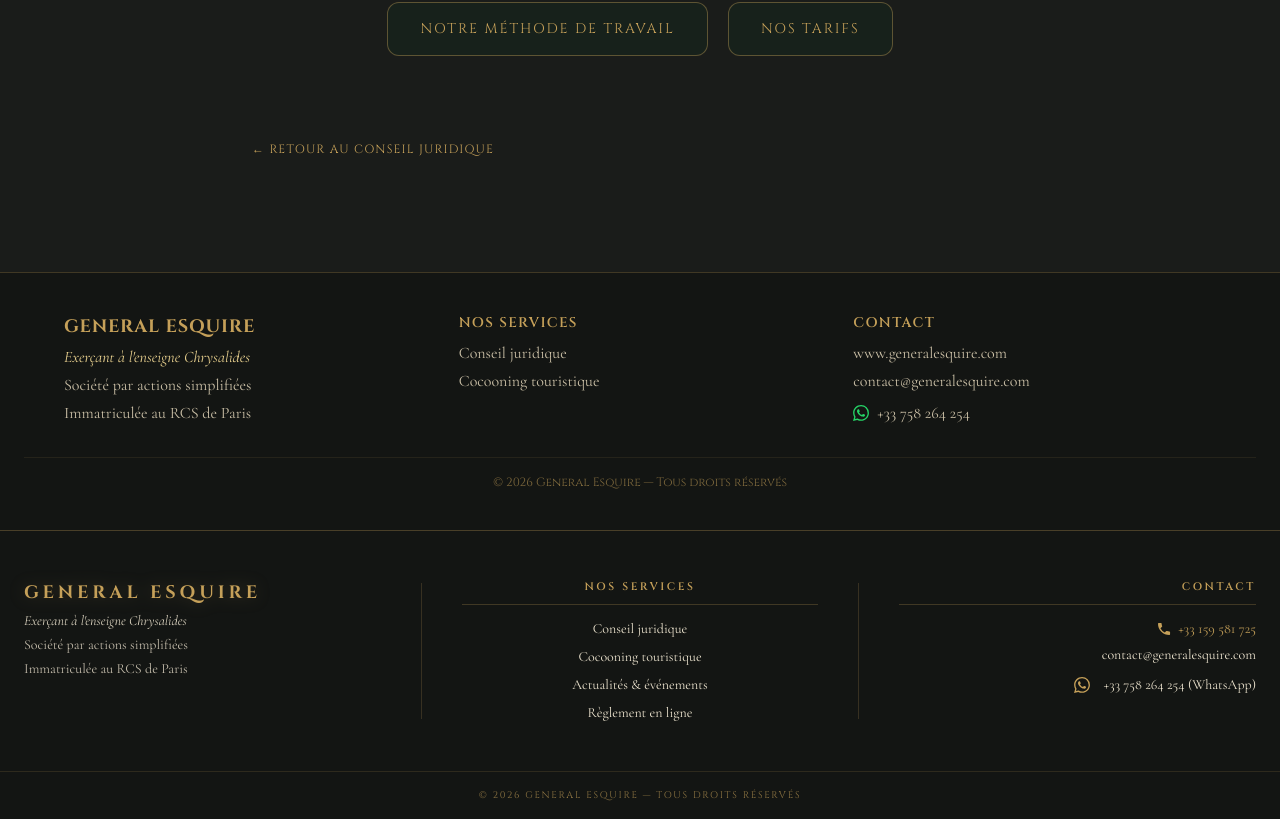
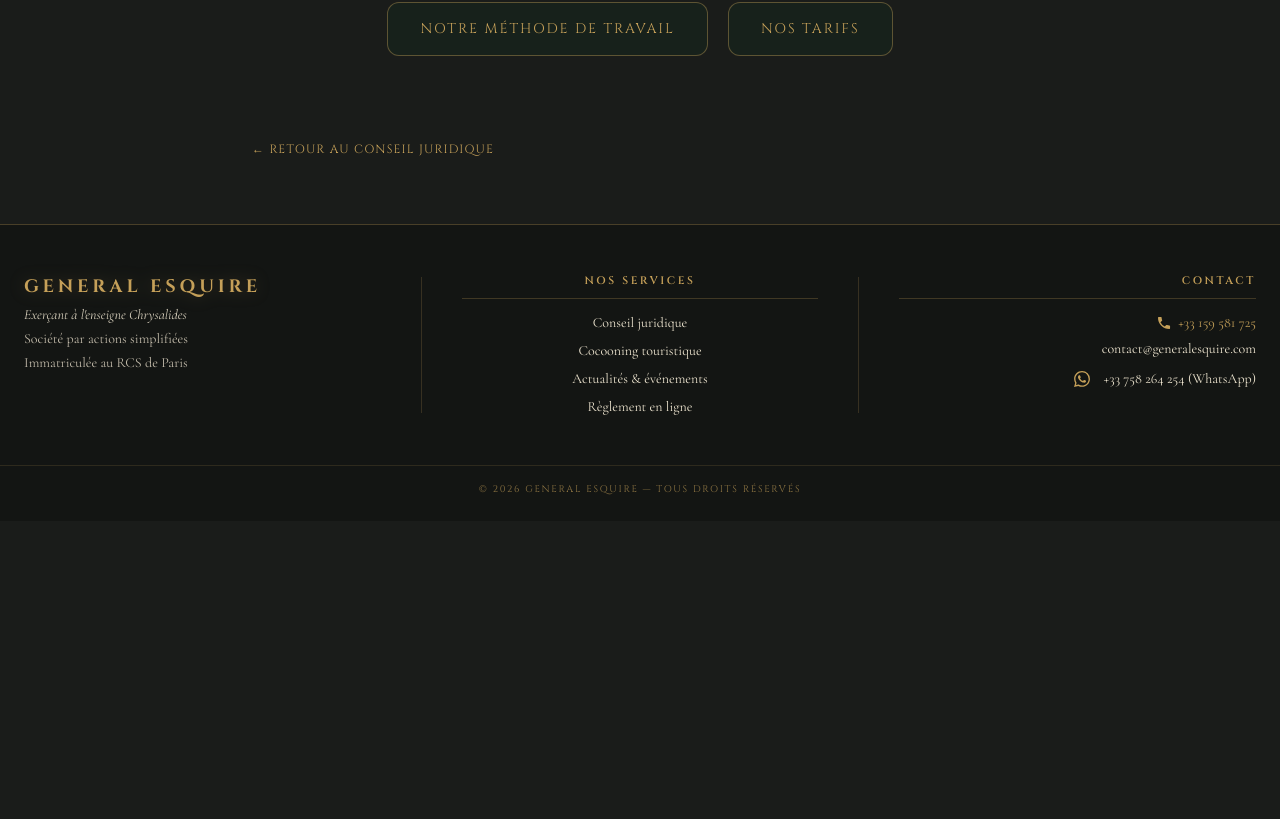
Before and after one commit to Max-De-Jesus/general-esquire, a Next.js app: page /professionnel in a window 1280 px wide. Shown: the part 2936-3755 px from the top of the page. After the commit the page ends 3457 px from the top, so only its background shows below. Built offline with nearby package versions, Linux system fonts and the light colour scheme.

Commit message:
Remove duplicate inline footers from conseil-juridique and professionnel pages and adjust Footer baseline padding for mobile floating controls

```diff
--- a/src/app/conseil-juridique/page.tsx
+++ b/src/app/conseil-juridique/page.tsx
@@ -53,7 +53,7 @@ export default function ConseilJuridiquePage() {
       <header className="w-full bg-[#131513] overflow-hidden">
         <div className="w-full h-[clamp(180px,34vw,460px)] relative overflow-hidden">
           <Image
-            src="/apps/frontend/public/images/"
+            src="/images/BANNERCJ.png"
             alt="Bannière Conseil Juridique — Défendre vos droits, protéger vos intérêts"
             fill
             priority
@@ -543,79 +543,6 @@ export default function ConseilJuridiquePage() {
         </div>
       </main>
 
-      {/* ─── 4. FOOTER ──────────────────────────────────────────────────── */}
-      <footer className="border-t border-[#C5A059]/25 bg-[#131513] py-10 px-6 mt-12">
-        <div className="max-w-6xl mx-auto grid grid-cols-1 md:grid-cols-3 gap-8 text-center md:text-left font-cormorant text-base text-[#cabfa6]">
-          {/* Identity */}
-          <div className="space-y-1">
-            <h3 className="font-cinzel text-lg text-[#C5A059] font-bold tracking-wider">
-              GENERAL ESQUIRE
-            </h3>
-            <p className="italic text-[#E9D18F]">Exerçant à l'enseigne Chrysalides</p>
-            <p>Société par actions simplifiées</p>
-            <p>Immatriculée au RCS de Paris</p>
-          </div>
-
-          {/* Services */}
-          <div className="space-y-1">
-            <h4 className="font-cinzel text-sm text-[#C5A059] uppercase tracking-widest font-semibold mb-2">
-              {lang === "fr" ? "Nos services" : "Our Services"}
-            </h4>
-            <p>
-              <Link href="/conseil-juridique" className="hover:text-[#E9D18F] transition-colors">
-                Conseil juridique
-              </Link>
-            </p>
-            <p>
-              <Link href="/cocooning-touristique" className="hover:text-[#E9D18F] transition-colors">
-                Cocooning touristique
-              </Link>
-            </p>
-          </div>
-
-          {/* Contact */}
-          <div className="space-y-1">
-            <h4 className="font-cinzel text-sm text-[#C5A059] uppercase tracking-widest font-semibold mb-2">
-              Contact
-            </h4>
-            <p>
-              <a
-                href="https://www.generalesquire.com"
-                target="_blank"
-                rel="noopener noreferrer"
-                className="hover:text-[#E9D18F] transition-colors"
-              >
-                www.generalesquire.com
-              </a>
-            </p>
-            <p>
-              <a
-                href="mailto:contact@generalesquire.com"
-                className="hover:text-[#E9D18F] transition-colors"
-              >
-                contact@generalesquire.com
-              </a>
-            </p>
-            <p className="flex items-center justify-center md:justify-start gap-2 pt-1">
-              <a
-                href="https://wa.me/33758264254"
-                target="_blank"
-                rel="noopener noreferrer"
-                className="hover:text-[#E9D18F] transition-colors flex items-center gap-2"
-              >
-                <svg className="w-4 h-4 fill-current text-[#25D366]" viewBox="0 0 24 24">
-                  <path d="M17.472 14.382c-.297-.149-1.758-.867-2.03-.967-.273-.099-.471-.148-.67.15-.197.297-.767.966-.94 1.164-.173.199-.347.223-.644.075-.297-.15-1.255-.463-2.39-1.475-.883-.788-1.48-1.761-1.653-2.059-.173-.297-.018-.458.13-.606.134-.133.298-.347.446-.52.149-.174.198-.298.298-.497.099-.198.05-.371-.025-.52-.075-.149-.669-1.612-.916-2.207-.242-.579-.487-.5-.669-.51-.173-.008-.371-.01-.57-.01-.198 0-.52.074-.792.372-.272.297-1.04 1.016-1.04 2.479 0 1.462 1.065 2.875 1.213 3.074.149.198 2.096 3.2 5.077 4.487.709.306 1.262.489 1.694.625.712.227 1.36.195 1.871.118.571-.085 1.758-.719 2.006-1.413.248-.694.248-1.289.173-1.413-.074-.124-.272-.198-.57-.347m-5.421 7.403h-.004a9.87 9.87 0 01-5.031-1.378l-.361-.214-3.741.982.998-3.648-.235-.374a9.86 9.86 0 01-1.51-5.26c.001-5.45 4.436-9.884 9.888-9.884 2.64 0 5.122 1.03 6.988 2.898a9.825 9.825 0 012.893 6.994c-.003 5.45-4.437 9.884-9.885 9.884m8.413-18.297A11.815 11.815 0 0012.05 0C5.495 0 .16 5.335.157 11.892c0 2.096.547 4.142 1.588 5.945L.057 24l6.305-1.654a11.882 11.882 0 005.683 1.448h.005c6.554 0 11.89-5.335 11.893-11.893a11.821 11.821 0 00-3.48-8.413z" />
-                </svg>
-                <span>+33 758 264 254</span>
-              </a>
-            </p>
-          </div>
-        </div>
-
-        <div className="text-center font-cinzel text-xs text-[#C5A059]/60 mt-8 pt-4 border-t border-[#C5A059]/10">
-          <p>© 2026 General Esquire — Tous droits réservés</p>
-        </div>
-      </footer>
     </div>
   );
 }
--- a/src/app/professionnel/page.tsx
+++ b/src/app/professionnel/page.tsx
@@ -353,79 +353,6 @@ export default function ProfessionnelPage() {
         </div>
       </main>
 
-      {/* ─── 4. FOOTER ──────────────────────────────────────────────────── */}
-      <footer className="border-t border-[#C5A059]/25 bg-[#131513] py-10 px-6 mt-12">
-        <div className="max-w-6xl mx-auto grid grid-cols-1 md:grid-cols-3 gap-8 text-center md:text-left font-cormorant text-base text-[#cabfa6]">
-          {/* Identity */}
-          <div className="space-y-1">
-            <h3 className="font-cinzel text-lg text-[#C5A059] font-bold tracking-wider">
-              GENERAL ESQUIRE
-            </h3>
-            <p className="italic text-[#E9D18F]">Exerçant à l'enseigne Chrysalides</p>
-            <p>Société par actions simplifiées</p>
-            <p>Immatriculée au RCS de Paris</p>
-          </div>
-
-          {/* Services */}
-          <div className="space-y-1">
-            <h4 className="font-cinzel text-sm text-[#C5A059] uppercase tracking-widest font-semibold mb-2">
-              {lang === "fr" ? "Nos services" : "Our Services"}
-            </h4>
-            <p>
-              <Link href="/conseil-juridique" className="hover:text-[#E9D18F] transition-colors">
-                Conseil juridique
-              </Link>
-            </p>
-            <p>
-              <Link href="/cocooning-touristique" className="hover:text-[#E9D18F] transition-colors">
-                Cocooning touristique
-              </Link>
-            </p>
-          </div>
-
-          {/* Contact */}
-          <div className="space-y-1">
-            <h4 className="font-cinzel text-sm text-[#C5A059] uppercase tracking-widest font-semibold mb-2">
-              Contact
-            </h4>
-            <p>
-              <a
-                href="https://www.generalesquire.com"
-                target="_blank"
-                rel="noopener noreferrer"
-                className="hover:text-[#E9D18F] transition-colors"
-              >
-                www.generalesquire.com
-              </a>
-            </p>
-            <p>
-              <a
-                href="mailto:contact@generalesquire.com"
-                className="hover:text-[#E9D18F] transition-colors"
-              >
-                contact@generalesquire.com
-              </a>
-            </p>
-            <p className="flex items-center justify-center md:justify-start gap-2 pt-1">
-              <a
-                href="https://wa.me/33758264254"
-                target="_blank"
-                rel="noopener noreferrer"
-                className="hover:text-[#E9D18F] transition-colors flex items-center gap-2"
-              >
-                <svg className="w-4 h-4 fill-current text-[#25D366]" viewBox="0 0 24 24">
-                  <path d="M17.472 14.382c-.297-.149-1.758-.867-2.03-.967-.273-.099-.471-.148-.67.15-.197.297-.767.966-.94 1.164-.173.199-.347.223-.644.075-.297-.15-1.255-.463-2.39-1.475-.883-.788-1.48-1.761-1.653-2.059-.173-.297-.018-.458.13-.606.134-.133.298-.347.446-.52.149-.174.198-.298.298-.497.099-.198.05-.371-.025-.52-.075-.149-.669-1.612-.916-2.207-.242-.579-.487-.5-.669-.51-.173-.008-.371-.01-.57-.01-.198 0-.52.074-.792.372-.272.297-1.04 1.016-1.04 2.479 0 1.462 1.065 2.875 1.213 3.074.149.198 2.096 3.2 5.077 4.487.709.306 1.262.489 1.694.625.712.227 1.36.195 1.871.118.571-.085 1.758-.719 2.006-1.413.248-.694.248-1.289.173-1.413-.074-.124-.272-.198-.57-.347m-5.421 7.403h-.004a9.87 9.87 0 01-5.031-1.378l-.361-.214-3.741.982.998-3.648-.235-.374a9.86 9.86 0 01-1.51-5.26c.001-5.45 4.436-9.884 9.888-9.884 2.64 0 5.122 1.03 6.988 2.898a9.825 9.825 0 012.893 6.994c-.003 5.45-4.437 9.884-9.885 9.884m8.413-18.297A11.815 11.815 0 0012.05 0C5.495 0 .16 5.335.157 11.892c0 2.096.547 4.142 1.588 5.945L.057 24l6.305-1.654a11.882 11.882 0 005.683 1.448h.005c6.554 0 11.89-5.335 11.893-11.893a11.821 11.821 0 00-3.48-8.413z" />
-                </svg>
-                <span>+33 758 264 254</span>
-              </a>
-            </p>
-          </div>
-        </div>
-
-        <div className="text-center font-cinzel text-xs text-[#C5A059]/60 mt-8 pt-4 border-t border-[#C5A059]/10">
-          <p>© 2026 General Esquire — Tous droits réservés</p>
-        </div>
-      </footer>
     </div>
   );
 }
--- a/src/components/Footer.tsx
+++ b/src/components/Footer.tsx
@@ -108,7 +108,7 @@ export default function Footer() {
       </div>
 
       {/* Baseline Copyright */}
-      <div className="border-t border-[#C5A059]/15 text-center py-4 px-6">
+      <div className="border-t border-[#C5A059]/15 text-center py-4 px-6 pb-20 sm:pb-6">
         <p className="font-cinzel text-[0.6rem] tracking-[0.18em] uppercase text-[#C5A059]/70 leading-relaxed">
           &copy; 2026 General Esquire — {lang === "fr" ? "Tous droits réservés" : "All rights reserved"}
         </p>
```
